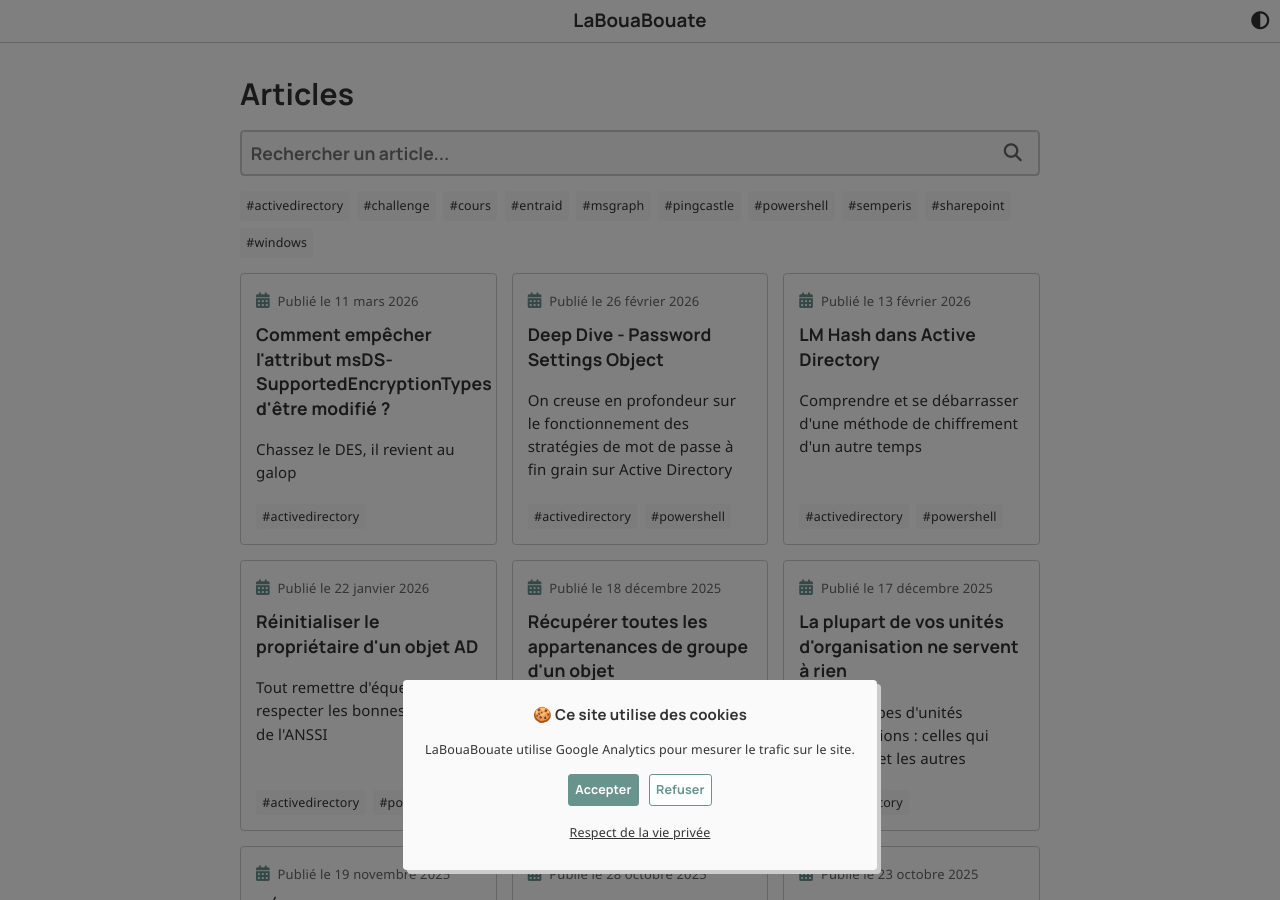
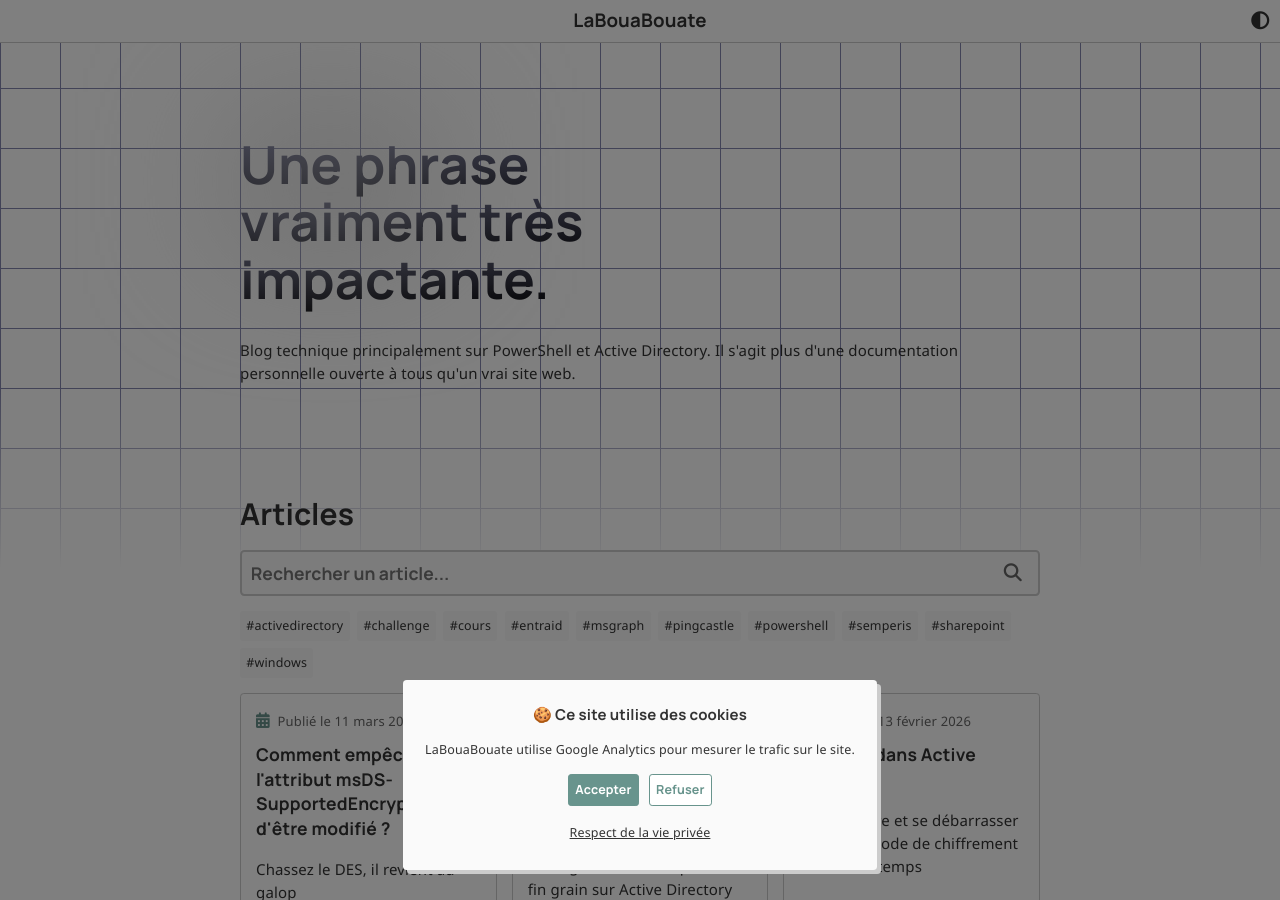
Before and after one commit to leobouard/leobouard.github.io, a Jekyll site: the page built from _pages/blog.html, in a window 1280 px wide and 900 px high. Built offline with Jekyll 4.4.1, drawn with Linux system fonts in a browser that asks for light colours; nearby versions of some CDN libraries; some web fonts are replaced; some of the changed lines change nothing that is shown.

Commit message:
Update blog-header.html

```diff
--- a/_includes/blog-header.html
+++ b/_includes/blog-header.html
@@ -8,9 +8,8 @@
     margin: -5em 0 -7em 0;
     padding: 0;
     display: flex;
-    transform: skew(4deg, -3deg);
+    /*transform: skew(4deg, -3deg);*/
     z-index: -1;
-    display: none;
 ">
   <div style="
     max-width: 800px;
```
